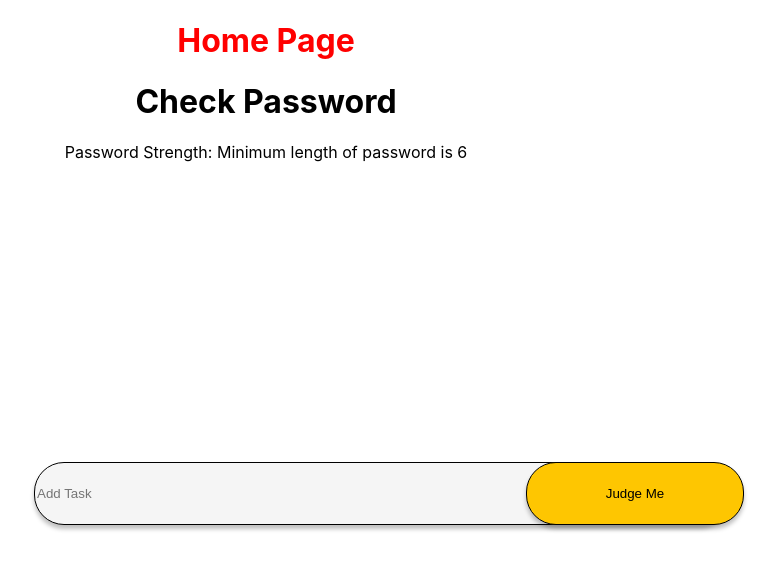
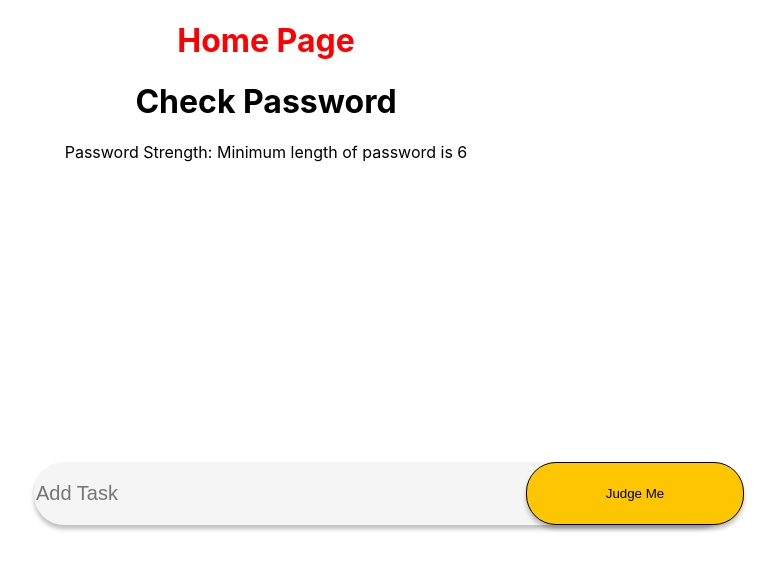
Before and after one commit to zitatorocsik/dreamTeamHacks, a React (Create React App) app in the folder dream-team-security/: page / in a window 1280 px wide. Shown: the top 570 px of the page, without its empty margins (374-1151 px from the left). Built offline with nearby package versions, Linux system fonts and the light colour scheme.

Commit message:
more css

```diff
--- a/dream-team-security/src/components/home-styles.css
+++ b/dream-team-security/src/components/home-styles.css
@@ -1,31 +1,28 @@
-.home-header-style{
+.home-header-style {
     color: red;
 }
 
 .password-input {
     box-sizing: border-box;
-
     position: absolute;
     width: 696px;
     height: 63px;
     left: 408px;
     top: 462px;
-
     background: #F5F5F5;
-border: 1px solid #000000;
+    border: none;
     box-shadow: 0px 4px 4px rgba(0, 0, 0, 0.25);
     border-radius: 30px;
-}
+    font-size: 20px;
+font-family: arial}
 
 .check-button {
     box-sizing: border-box;
-
     position: absolute;
     width: 218px;
     height: 63px;
     left: 900px;
     top: 462px;
-
     background: #FEC601;
     border: 1px solid #000000;
     box-shadow: 0px 4px 4px rgba(0, 0, 0, 0.25);
```
Lines whose indentation alone changed are shown as unchanged.
